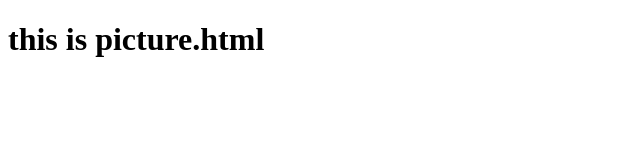
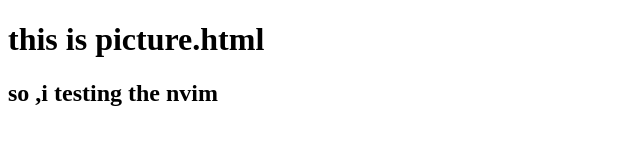
Before and after one commit to xiauchen/SOS, a plain HTML site: page pictures.html in a window 1280 px wide. Shown: the whole page, without its empty margins (0-640 px from the left). Drawn offline with Linux system fonts and the light colour scheme.

Commit message:
add pictures.html title2

```diff
--- a/pictures.html
+++ b/pictures.html
@@ -8,9 +8,9 @@
 </head>
 <body>
     <h1>this is picture.html</h1>
+    <h2>so ,i testing the nvim</h2>
     <img src="jjjc.jpg" alt=""></img>
     <img src="majhon.jpg" alt=""></img>
     <img src="sdsd.jpg" alt=""></img>
-
 </body>
 </html>
```
